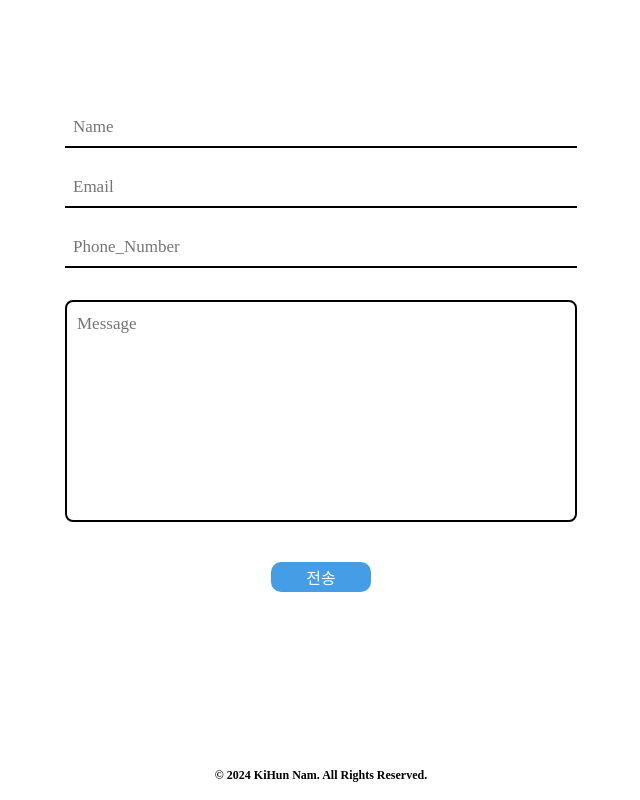
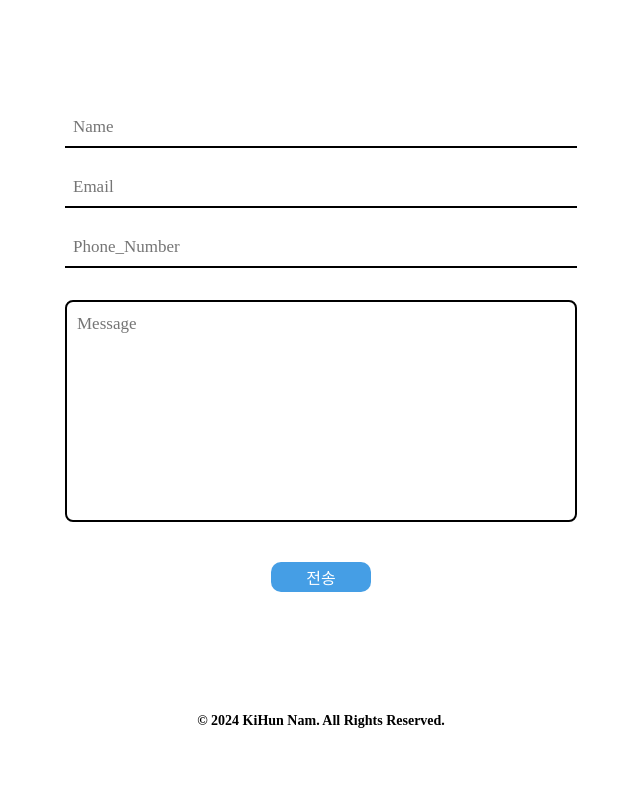
Before and after one commit to BearHumanS/react_portfolio, a React (Create React App) app: page / in a window 1280 px wide. Shown: the part 2454-3254 px from the top of the page, without its empty margins (319-959 px from the left). After the commit the page ends 3225 px from the top, so only its background shows below. Built offline with nearby package versions, Linux system fonts and the light colour scheme; no server answers; a web font is replaced by a local one.

Commit message:
Style: footer 컴포넌트 스타일 변경

```diff
--- a/src/page/Footer.tsx
+++ b/src/page/Footer.tsx
@@ -1,20 +1,23 @@
 import Flex from '@/components/common/Flex'
 import Text from '@/components/common/Text'
+
 import styled from '@emotion/styled'
 
 const Footer = () => {
   return (
-    <StyleFooter align="center">
-      <Text typography="t7" bold>
-        © 2024 KiHun Nam. All Rights Reserved.
-      </Text>
-    </StyleFooter>
+    <FooterContainer>
+      <Flex align="center">
+        <Text typography="t6" bold>
+          © 2024 KiHun Nam. All Rights Reserved.
+        </Text>
+      </Flex>
+    </FooterContainer>
   )
 }
 
-const StyleFooter = styled(Flex)`
+const FooterContainer = styled.section`
   position: relative;
-  height: 50px;
+  bottom: 40px;
 `
 
 export default Footer
```
